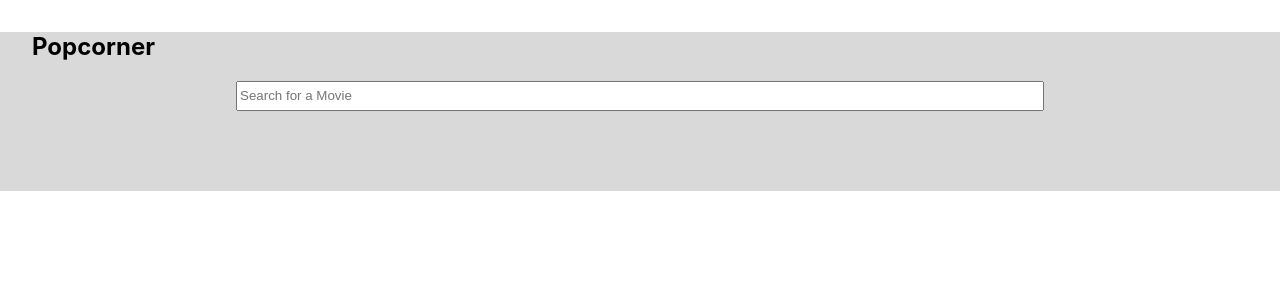
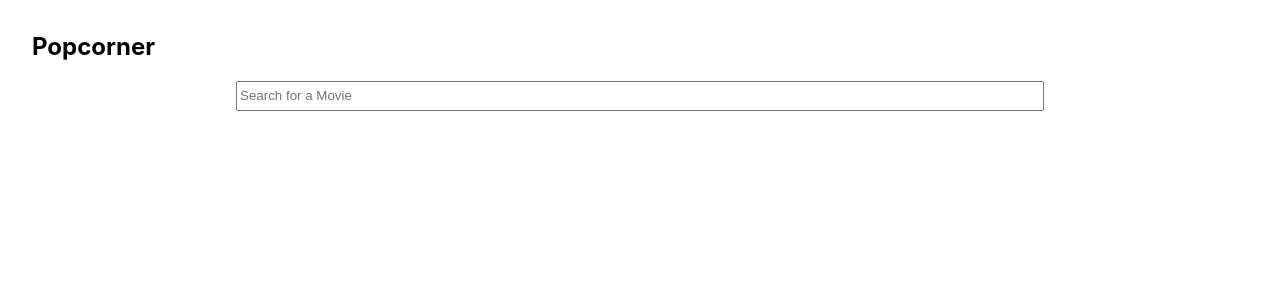
Before and after one commit to PiotrowskiBrittany-FS/WD5, a React (Create React App) app in the folder wd5/: page / in a window 1280 px wide. Shown: the top 300 px of the page. Built offline with nearby package versions, Linux system fonts and the light colour scheme.

Commit message:
fixed pagination spacing between movies and bottom. Changed app background color

```diff
--- a/wd5/src/App.js
+++ b/wd5/src/App.js
@@ -93,7 +93,7 @@ export default App;
 
 const styles = {
   container: {
-    backgroundColor: "#D9D9D9"
+    backgroundColor: "#fff"
   },
   wrapper: {
     margin: "2rem",
--- a/wd5/src/components/MovieDetails.js
+++ b/wd5/src/components/MovieDetails.js
@@ -29,7 +29,7 @@ export default MovieDetails;
 const styles ={
     container:{
         display: "flex",
-        justifyContent: "space-around"
+        justifyContent: "space-between"
     },
     back: {
         borderStyle: "solid",
--- a/wd5/src/components/Pagination.js
+++ b/wd5/src/components/Pagination.js
@@ -37,7 +37,8 @@ const styles = {
     container:{
         display: "flex",
         justifyContent: "center",
-        alignItems: "center"
+        alignItems: "center",
+        paddingTop: '2rem'
     },
     row:{
         display: "flex",
```
